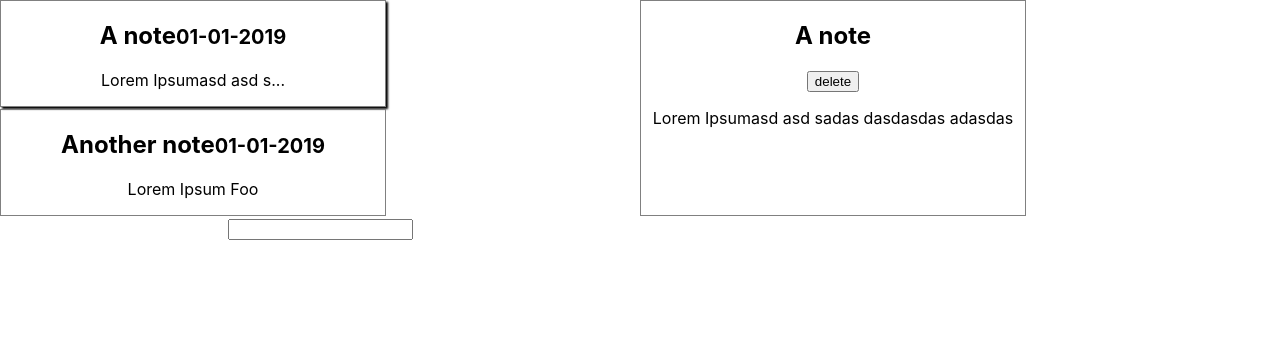
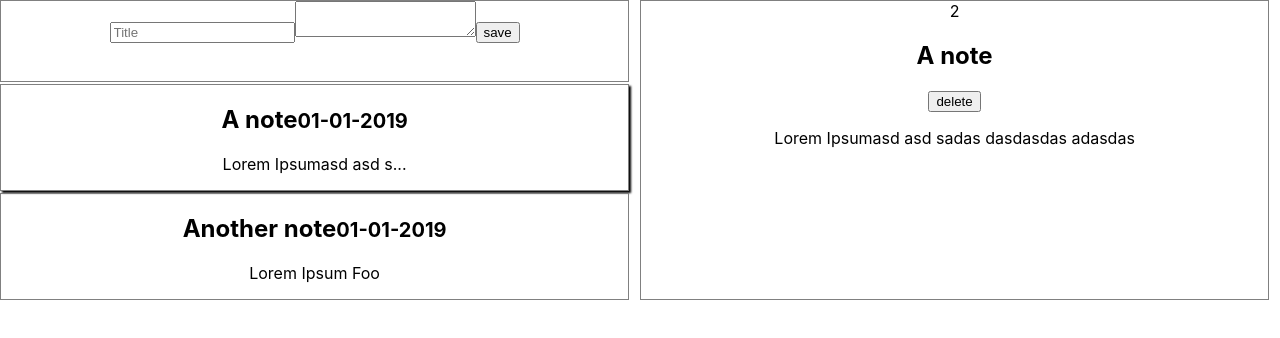
Before and after one commit to sm0k1nggnu/notes, a React (Create React App) app: page / in a window 1280 px wide. Shown: the top 338 px of the page. Built offline with nearby package versions, Linux system fonts and the light colour scheme.

Commit message:
add note

```diff
--- a/src/AddNote/AddNote.css
+++ b/src/AddNote/AddNote.css
@@ -0,0 +1,7 @@
+.AddNote {
+    width: 98%;
+    border: 1px solid grey;
+    margin: 0 0 2px 0;
+    cursor: pointer;
+    min-height: 80px;
+}
--- a/src/AddNote/AddNote.js
+++ b/src/AddNote/AddNote.js
@@ -1,16 +1,54 @@
-import React from 'react';
+import React, { Component } from 'react';
 import './AddNote.css';
 
-const addnote = (props) => {
+// const addnote = (props) => {
+class AddNote extends Component {
+    state = {
+        notes : [
+            {id:5, title: '',content: ''}
+        ]
+    }
+
+    postDataHandler = () => {
+        const data = {
+            title: this.state.title,
+            body: this.state.content
+        }
+        let noteId = this.state.lastNoteId++;
+        let newNote = {id: noteId, content: '', dateAdded: '01-01-2019'};
+        newNote = {
+          content: this.state.content
+        };
+        const newNotes = [
+          newNote,
+          ...this.state.notes
+        ]
+        this.setState(
+          {notes: newNotes}
+        )
+    }
+
+    render() {
         return (
             <div className="AddNote">
                 <input
                     type="text"
-                onChange={ props.changed }
-                value={ props.name }
+                    //onChange={ props.changed }
+                    value={ this.state.title }
+                    placeholder="Title"
+                    className=""
                 />
+                <textarea
+                    value={this.state.content}
+                    onChange={(event) => this.setState({content: event.target.value})}
+                >
+                </textarea>
+                <button
+                    onClick={this.postDataHandler}
+                >save</button>
             </div>
         )
     }
+}
 
-export default addnote;
+export default AddNote;
--- a/src/App.js
+++ b/src/App.js
@@ -1,45 +1,17 @@
 import React, { Component } from 'react';
-import Person from './Person/Person';
+// import Person from './Person/Person';
 import Note from './Note/Note';
 import AddNote from './AddNote/AddNote';
 import './App.css';
 
 class App extends Component {
   state = {
-    persons : [
-      {id: 1, name: "Jonas", age: 17},
-      {id: 2, name: "Jürgen", age: 27},
-      {id: 3,name: "Maria", age: 37}
-    ],
     notes : [
       {id: 1, title: 'A note', content: 'Lorem Ipsumasd asd sadas dasdasdas adasdas', dateAdded: '01-01-2019'},
       {id: 2, title: 'Another note', content: 'Lorem Ipsum Foo', dateAdded: '01-01-2019'}
     ],
-    showNote: 0
-  }
-
-  switchNameHandler = (newName) => {
-    //console.log('clicked')
-    //let newpersons = [{name: "Blanas", age:17}, ...this.state.persons]
-    this.setState({
-      persons : [
-        {name: newName, age: 17},
-        {name: "Jürgen", age: 27},
-        {name: "Maria", age: 37}
-      ],
-      showPersons: false
-    })
-  }
-
-  removePersonHandler = (index) => {
-    //alert(index)
-    const persons =  [...this.state.persons];
-    persons.splice(index, 1)
-    this.setState(
-      {persons : [
-        ...persons
-    ]})
-
+    showNote: 0,
+    lastNoteId: 2
   }
 
   nameChangedHandler = (event, id) => {
@@ -61,8 +33,26 @@ class App extends Component {
   }
 
   addNewNote = (event, id) => {
-    console.log(event.target.value)
-    let newNote = {id: 3, content: '', dateAdded: '01-01-2019'};
+    //console.log(event.target.value)
+    // let noteId = this.state.lastNoteId++;
+    // let newNote = {id: noteId, content: '', dateAdded: '01-01-2019'};
+    // newNote = {
+    //   content: event.target.value
+    // };
+    // console.dir(newNote)
+    // const newNotes = [
+    //   newNote,
+    //   ...this.state.notes
+    // ]
+    // console.dir(newNotes)
+    // this.setState(
+    //   {notes: newNotes}
+    // )
+  }
+
+  saveNewNote = (event, id) => {
+    let noteId = this.state.lastNoteId++;
+    let newNote = {id: noteId, content: '', dateAdded: '01-01-2019'};
     newNote = {
       content: event.target.value
     };
@@ -79,7 +69,13 @@ class App extends Component {
 
   deleteNote = (event, id) => {
     console.log(event.target.value)
-
+    //alert(index)
+    const notes =  [...this.state.notes];
+    notes.splice(id, 1)
+    this.setState(
+      {notes : [
+        ...notes
+    ]})
   }
 
   selectNoteHandler = (index) => {
@@ -88,8 +84,9 @@ class App extends Component {
   }
 
   render() {
-
     let notes = null;
+    let note = null;
+    if(this.state.notes.length > 0) {
       notes =  (
         <div>
           {this.state.notes.map((note, index) => {
@@ -104,19 +101,28 @@ class App extends Component {
           })}
       </div>
       )
+    }
+    if(this.state.notes.length > 0) {
+      note = (
+        <div className="Note">
+        {  this.state.lastNoteId}
+          <h2>{ this.state.notes[this.state.showNote].title }</h2><button onClick={(event) => this.deleteNote(event, this.state.showNote)}>delete</button>
+          <p>{ this.state.notes[this.state.showNote].content }</p>
+        </div>
+        )
+      }
 
     return (
       <div className="App">
         <div className="NotesList">
+        <AddNote
+          changed={(event) => this.addNewNote(event)}
+          save={(event) => this.saveNewNote(event)}
+        />
          { notes }
         </div>
-        <div className="Note">
-          <h2>{ this.state.notes[this.state.showNote].title }</h2><button onClick={(event) => this.deleteNote(event)}>delete</button>
-          <p>{ this.state.notes[this.state.showNote].content }</p>
-        </div>
-        <AddNote
-          changed={(event) => this.addNewNote(event)}
-        />
+         { note }
+
       </div>
     );
   }
--- a/src/Note/Note.css
+++ b/src/Note/Note.css
@@ -1,5 +1,5 @@
 .Note {
-    width: 60%;
+    width: 98%;
     border: 1px solid grey;
     margin: 0 0 2px 0;
     cursor: pointer
```
Lines whose indentation alone changed are shown as unchanged.
